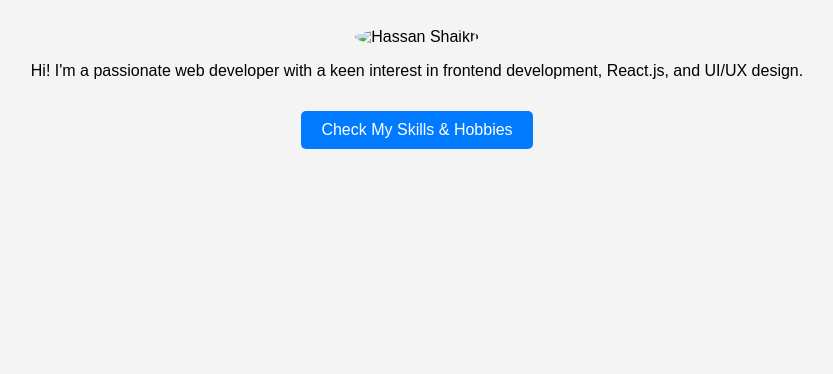
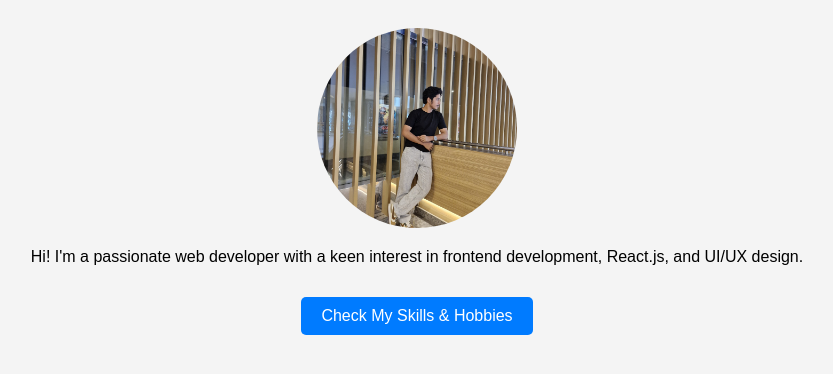
Before and after one commit to AkmalShaikh629/Express-, a website: page views/index.html in a window 1280 px wide. Shown: the part 90-464 px from the top of the page, without its empty margins (223-1056 px from the left). Drawn offline with Linux system fonts and the light colour scheme.

Commit message:
index.html

```diff
--- a/views/index.html
+++ b/views/index.html
@@ -9,7 +9,7 @@
 <body>
     <div class="container">
         <h1>Hassan Shaikh</h1>
-        <img src="/hassan.jpg" alt="Hassan Shaikh" class="profile-pic">
+        <img src="/Qasim.jpg" alt="Akmal Shaikh" class="profile-pic">
         <p>Hi! I'm a passionate web developer with a keen interest in frontend development, React.js, and UI/UX design.</p>
         <a href="/skills">Check My Skills & Hobbies</a>
     </div>
```
